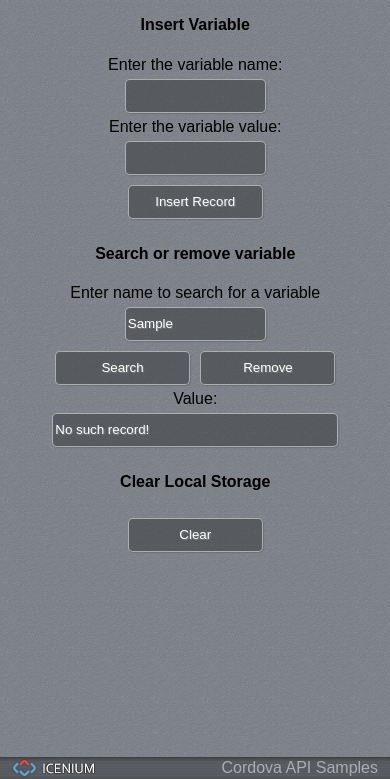
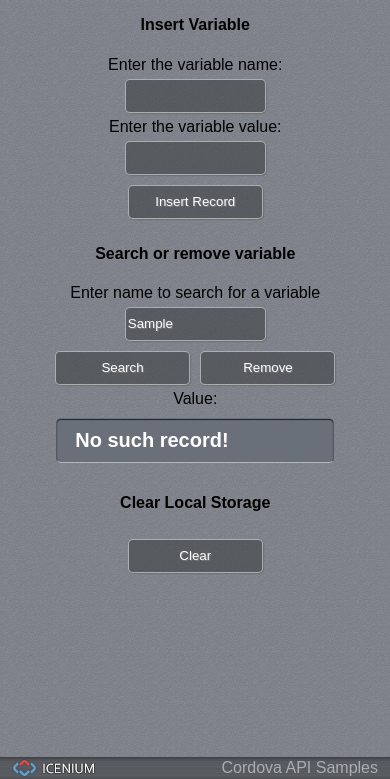
Before and after one commit to zhuyujiang/Sample-Local-Storage, a plain HTML site: page sample-localstorage/index.html in a window 390 px wide. Both pictures are taken after typing "Sample" into the empty fields and a click on the button "Search". Shown: the part 65-844 px from the top of the page. Drawn offline with Linux system fonts and the light colour scheme; some packages are replaced by stand-ins of ours.

Commit message:
Eddited styles

```diff
--- a/sample-localstorage/index.html
+++ b/sample-localstorage/index.html
@@ -27,7 +27,7 @@
 				<button class="button" id="searchVariable">Search</button>
 				<button class="button" id="removeVariable">Remove</button><br/>
 				<label>Value:</label><br/>
-				<input class="button defaultBig" id="results" readonly="readonly"><br/>
+				<input class="defaultBig" id="result" readonly="readonly"><br/>
 			</div>
 			<div>
 				<h4>Clear Local Storage</h4>
--- a/sample-localstorage/scripts/main.js
+++ b/sample-localstorage/scripts/main.js
@@ -37,7 +37,7 @@ localStorageApp.prototype = {
 
 	_getVariable:function() {
 		var getRemoveVariableNameInput = document.getElementById("getRemoveVariableNameInput"),
-		result = document.getElementById("results");
+		result = document.getElementById("result");
 		if (localStorage.getItem(getRemoveVariableNameInput.value) != undefined) {
 			result.value = localStorage.getItem(getRemoveVariableNameInput.value);
 		}
@@ -48,7 +48,7 @@ localStorageApp.prototype = {
 
 	_removeVariable:function() {
 		var searchRemoveNameInput = document.getElementById("getRemoveVariableNameInput"),
-		result = document.getElementById("results");
+		result = document.getElementById("result");
 		if (localStorage.getItem(searchRemoveNameInput.value) != undefined) {
 			localStorage.removeItem(searchRemoveNameInput.value);
 			result.value = "Deleted";
--- a/sample-localstorage/styles/main.css
+++ b/sample-localstorage/styles/main.css
@@ -64,7 +64,7 @@ h1
 
 .defaultBig
 {
-	width: 280px;
+	width: 240px;
 }
 
 @media screen and (min-width: 400px)
```
